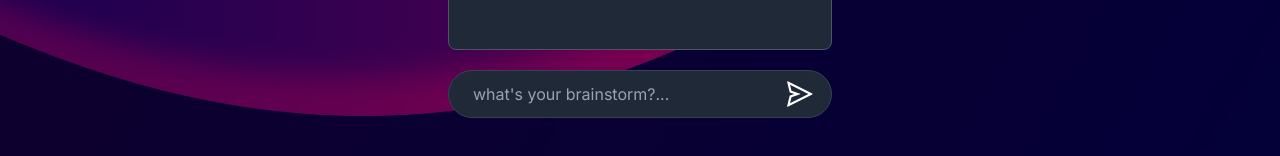
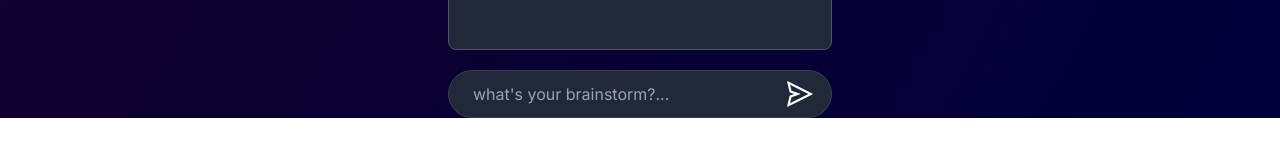
Before and after one commit to Bahhe/BrainstormAI, a Next.js app: page / in a window 1280 px wide. Shown: the part 730-886 px from the top of the page. After the commit the page ends 848 px from the top, so only its background shows below. Built offline with nearby package versions, Linux system fonts and the light colour scheme; no server answers.

Commit message:
style changes

```diff
--- a/pages/index.tsx
+++ b/pages/index.tsx
@@ -79,7 +79,7 @@ export default function Home() {
               </div>
               <form
                 onSubmit={handleSubmit}
-                className="w-96 h-12 px-2 mb-72 border border-gray-700 bg-gray-800 mt-5 rounded-full flex items-center justify-between"
+                className="w-96 h-12 px-2 border border-gray-700 bg-gray-800 mt-5 rounded-full flex items-center justify-between"
               >
                 {disabled && (
                   <SyncLoader className="text-sm" color="teal" size={7} />
```
